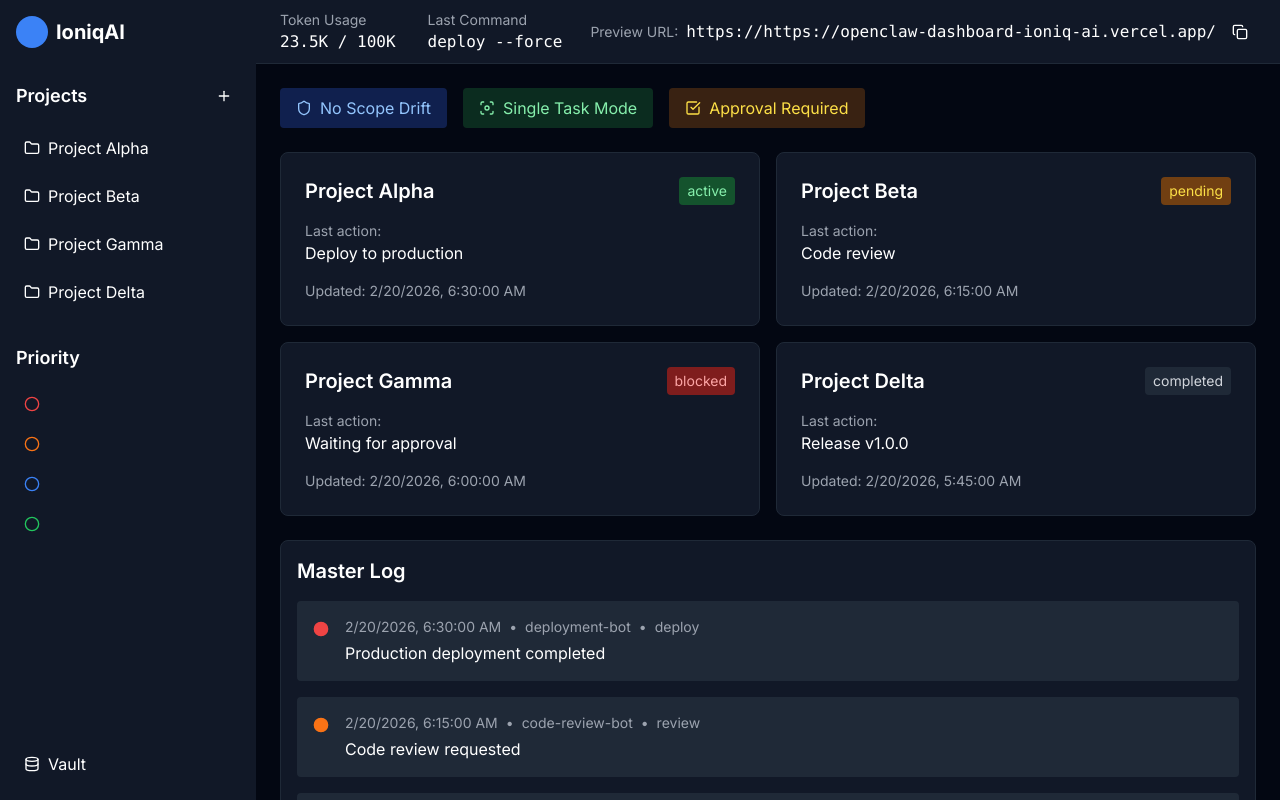
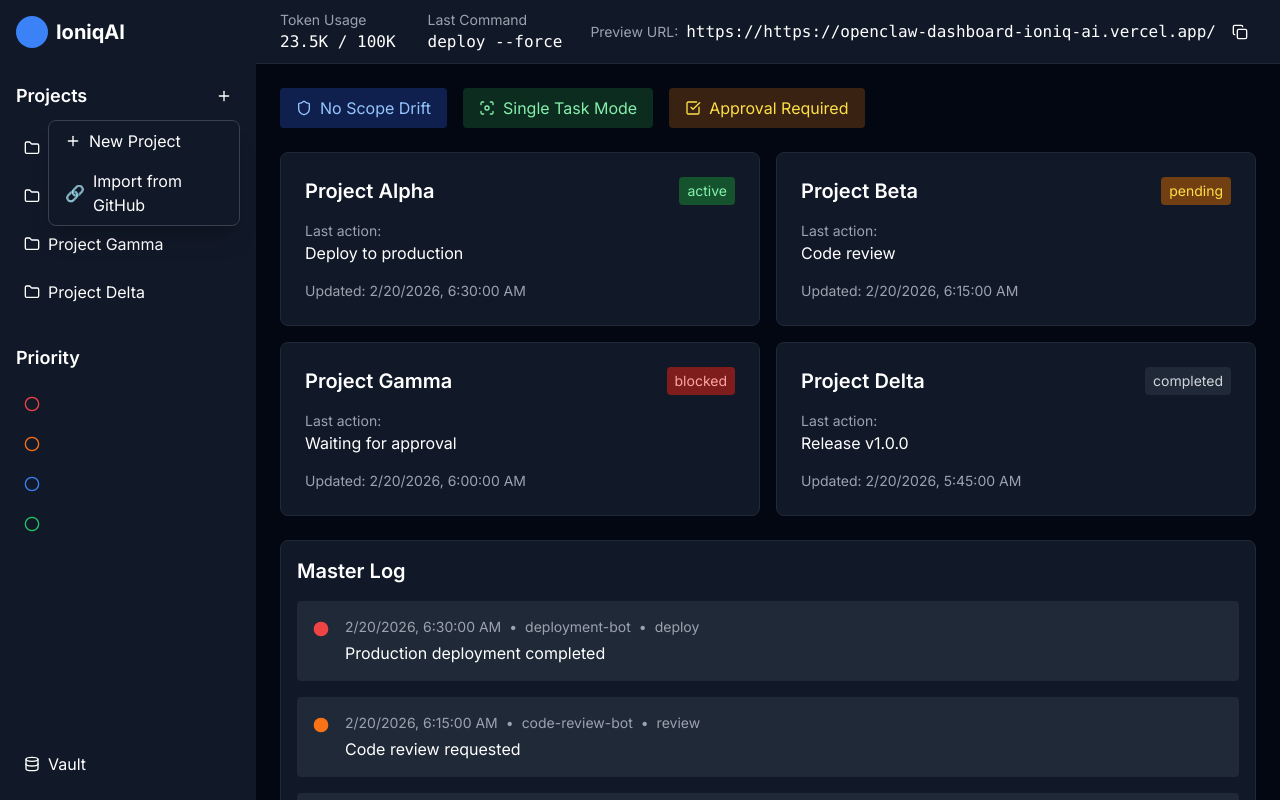
Before and after one commit to cryptowez/openclaw-dashboard, a Next.js app: page / in a window 1280 px wide. Both pictures are taken after a click on the button 224 px from the left and 96 px from the top of the page. Shown: the top 800 px of the page. Built offline with nearby package versions, Linux system fonts and the light colour scheme.

Commit message:
feat: add dropdown menu to project + button

```diff
--- a/components/Sidebar.tsx
+++ b/components/Sidebar.tsx
@@ -1,3 +1,4 @@
+import { useState } from 'react';
 import Link from 'next/link';
 import { Folder, Plus, Database } from 'lucide-react';
 import { projects } from '../lib/mock';
@@ -9,6 +10,10 @@ interface SidebarProps {
 }
 
 export default function Sidebar({ selectedPriority, onSelectPriority }: SidebarProps) {
+  const [showAddMenu, setShowAddMenu] = useState(false);
+  const [showCreateModal, setShowCreateModal] = useState(false);
+  const [showImportModal, setShowImportModal] = useState(false);
+
   return (
     <div className="w-64 bg-gray-900 h-screen p-4 flex flex-col">
       <div className="flex items-center gap-2 mb-8">
@@ -19,9 +24,21 @@ export default function Sidebar({ selectedPriority, onSelectPriority }: SidebarP
       <div className="mb-8">
         <div className="flex justify-between items-center mb-4">
           <h2 className="text-lg font-semibold">Projects</h2>
-          <button className="p-2 hover:bg-gray-800 rounded">
-            <Plus className="h-4 w-4" />
-          </button>
+          <div className="relative">
+            <button onClick={() => setShowAddMenu(!showAddMenu)} className="p-2 hover:bg-gray-800 rounded">
+              <Plus className="h-4 w-4" />
+            </button>
+            {showAddMenu && (
+              <div className="absolute right-0 mt-2 w-48 bg-gray-900 border border-gray-700 rounded-lg shadow-xl z-50">
+                <button onClick={() => { setShowCreateModal(true); setShowAddMenu(false); }} className="w-full px-4 py-2 text-left hover:bg-gray-800 flex items-center gap-2 rounded-t-lg">
+                  <Plus className="h-4 w-4" /> New Project
+                </button>
+                <button onClick={() => { setShowImportModal(true); setShowAddMenu(false); }} className="w-full px-4 py-2 text-left hover:bg-gray-800 flex items-center gap-2 rounded-b-lg">
+                  <span>🔗</span> Import from GitHub
+                </button>
+              </div>
+            )}
+          </div>
         </div>
         <div className="space-y-2">
           {projects.map((project) => (
```
